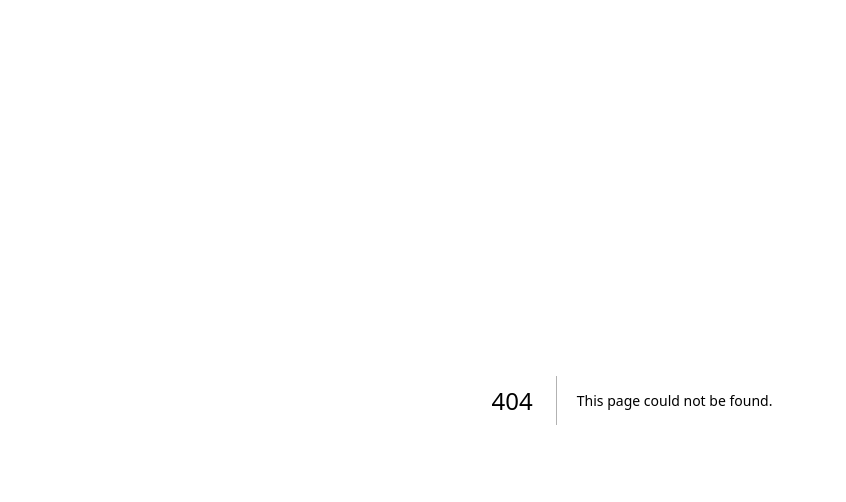
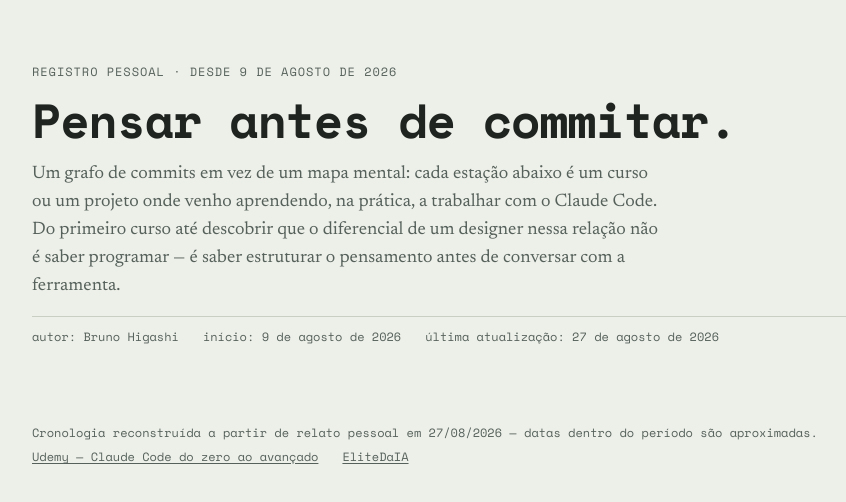
Before and after one commit to brunoshigueharu-oss/TCC, a Next.js app: page /jornada in a window 1280 px wide. Before the commit this address had no page. Shown: the top 502 px of the page, without its empty margins (8-854 px from the left). Built offline with nearby package versions, Linux system fonts and the light colour scheme.

Commit message:
feat(jornada): add hero section and base route

```diff
--- /dev/null
+++ b/app/jornada/_components/hero.tsx
@@ -0,0 +1,24 @@
+import type { Journey } from "@/lib/data/learning-journey";
+
+type HeroProps = {
+  journey: Pick<Journey, "heroEyebrow" | "heroTitle" | "heroSubhead" | "startDate" | "updatedDate">;
+};
+
+export function Hero({ journey }: HeroProps) {
+  return (
+    <header className="flex flex-col gap-4 px-6 pt-16 pb-10 sm:px-10">
+      <p className="font-journey-mono text-xs tracking-[0.08em] text-journey-ink-soft uppercase">
+        {journey.heroEyebrow}
+      </p>
+      <h1 className="font-journey-mono text-4xl font-bold tracking-tight text-balance sm:text-5xl">
+        {journey.heroTitle}
+      </h1>
+      <p className="max-w-[62ch] text-lg text-journey-ink-soft">{journey.heroSubhead}</p>
+      <div className="flex flex-wrap gap-x-6 gap-y-1 border-t border-journey-line pt-3 font-journey-mono text-xs text-journey-ink-soft">
+        <span>autor: Bruno Higashi</span>
+        <span>início: {journey.startDate}</span>
+        <span>última atualização: {journey.updatedDate}</span>
+      </div>
+    </header>
+  );
+}
--- /dev/null
+++ b/app/jornada/page.tsx
@@ -0,0 +1,39 @@
+import { Newsreader, Space_Mono } from "next/font/google";
+
+import { learningJourney } from "@/lib/data/learning-journey";
+import { Hero } from "./_components/hero";
+
+const spaceMono = Space_Mono({
+  variable: "--font-space-mono",
+  subsets: ["latin"],
+  weight: ["400", "700"],
+});
+
+const newsreader = Newsreader({
+  variable: "--font-newsreader",
+  subsets: ["latin"],
+  style: ["normal", "italic"],
+});
+
+export default function JornadaPage() {
+  return (
+    <div
+      className={`${spaceMono.variable} ${newsreader.variable} flex min-h-screen flex-col bg-journey-paper font-journey-serif text-journey-ink`}
+    >
+      <Hero journey={learningJourney} />
+      <footer className="flex flex-col gap-2 px-6 py-10 font-journey-mono text-xs text-journey-ink-soft sm:px-10">
+        <span>
+          Cronologia reconstruída a partir de relato pessoal em 27/08/2026 — datas dentro do
+          período são aproximadas.
+        </span>
+        <div className="flex flex-wrap gap-x-6 gap-y-1">
+          {learningJourney.sources.map((source) => (
+            <a key={source.href} href={source.href} className="underline underline-offset-2">
+              {source.label}
+            </a>
+          ))}
+        </div>
+      </footer>
+    </div>
+  );
+}
```
